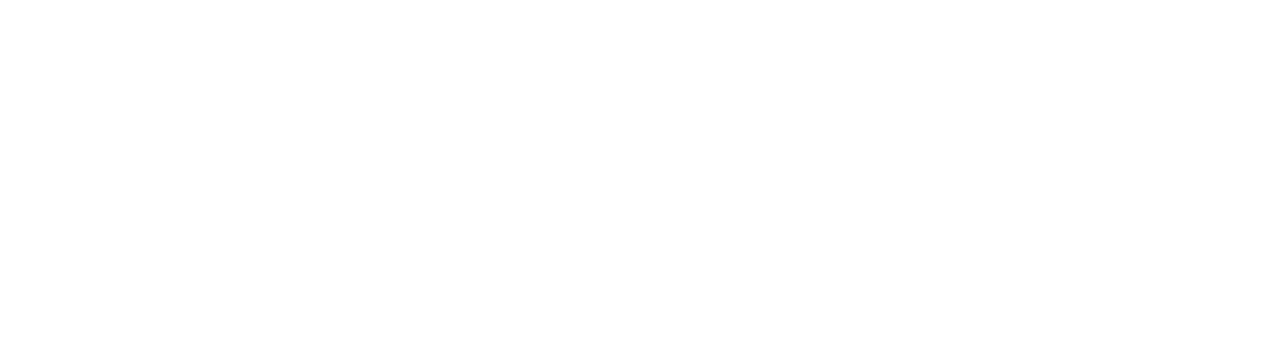
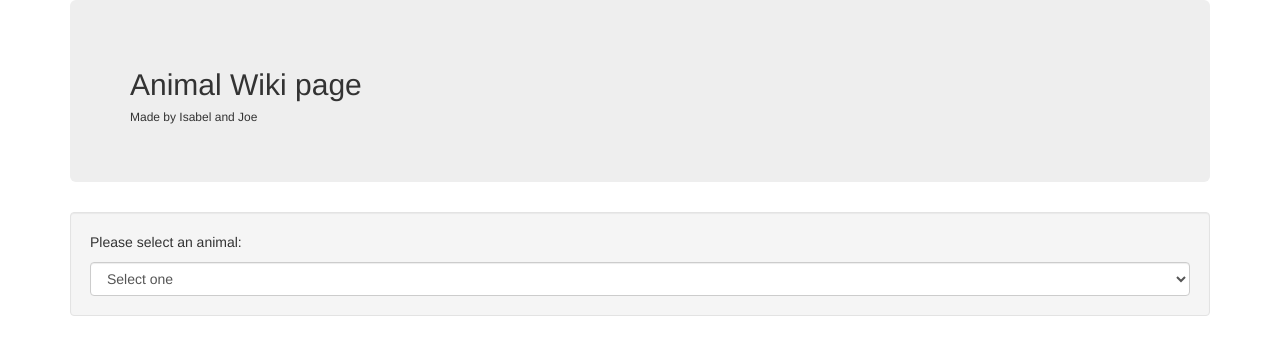
Before and after one commit to isabelhasse/animals, a plain HTML site: page index.html in a window 1280 px wide. Drawn offline with Linux system fonts and the light colour scheme.

Commit message:
modify the index.html to contain a dropdown menu

```diff
--- a/index.html
+++ b/index.html
@@ -8,6 +8,22 @@
     <title></title>
   </head>
   <body>
+    <div class="container">
+      <div class="jumbotron">
+        <h2>Animal Wiki page</h2>
+        <h6>Made by Isabel and Joe</h6>
+      </div>
+      <div class="well">
+        <p>Please select an animal:</p>
+        <select class="form-control" id="beverage">
+          <option value="0">Select one</option>
+          <option value="1">Turtle</option>
+          <option value="2">Frogs</option>
+          <option value="3">Octopi</option>
+          <option value="4">Kinkajou</option>
+        </select>
+      </div>
+    </div>
 
   </body>
 </html>
```
